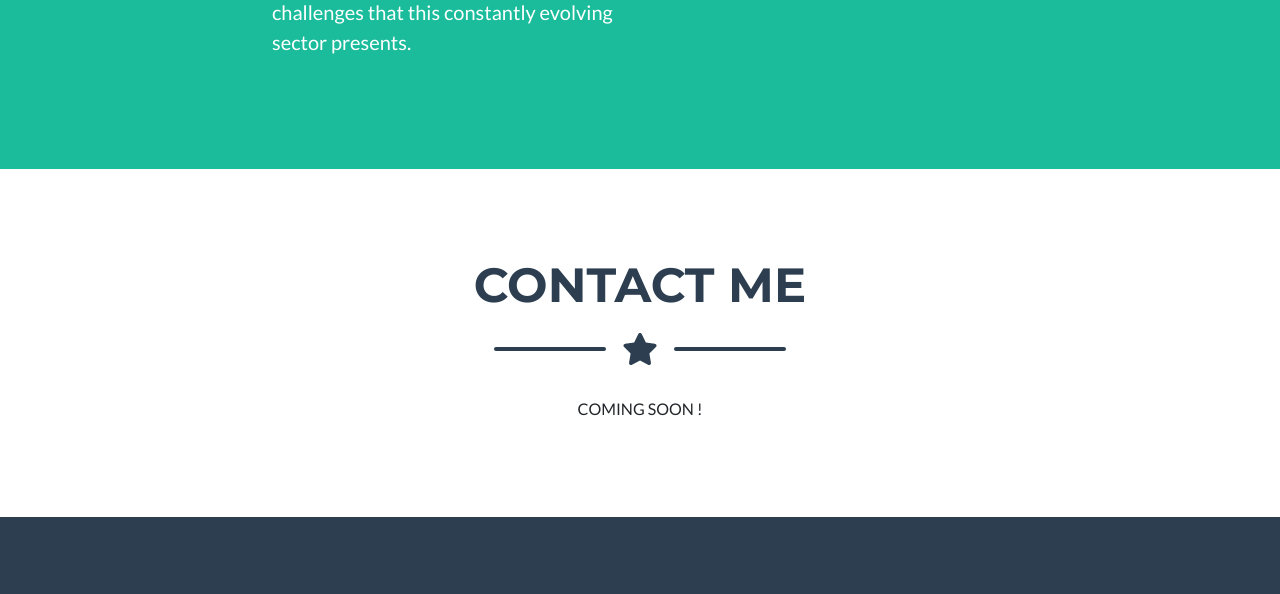
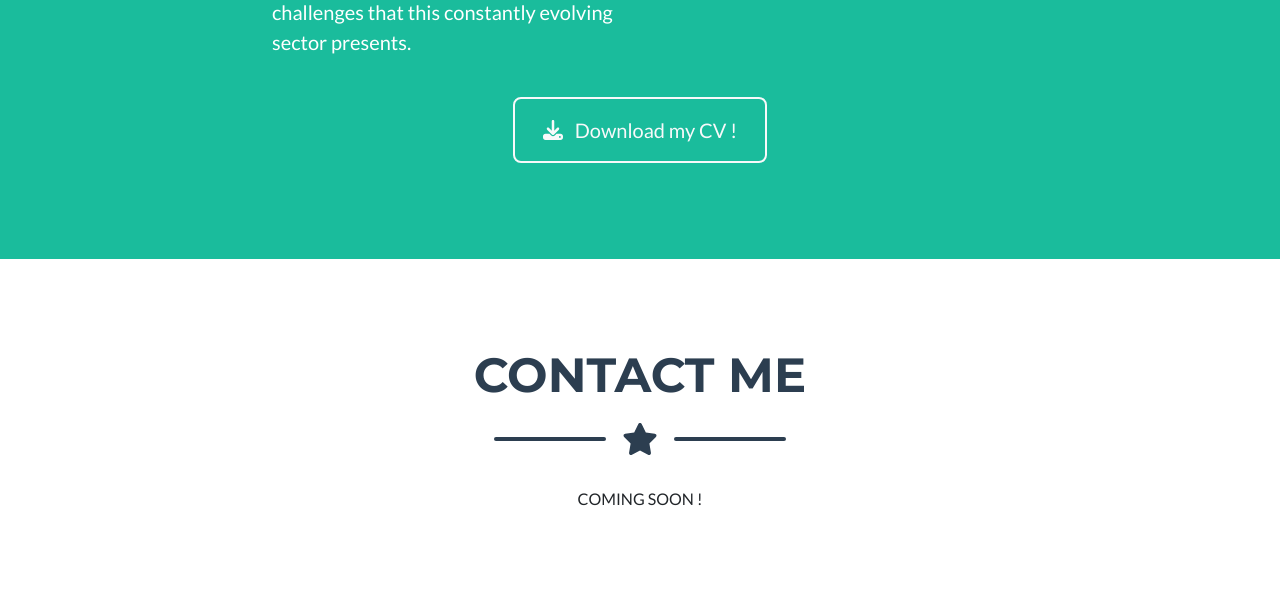
Before and after one commit to Jules-MTC/PortFolio, a website: page index.html in a window 1280 px wide. Shown: the part 2458-3052 px from the top of the page. Drawn offline with nearby package versions, Linux system fonts and the light colour scheme; no server answers.

Commit message:
feat: Updated the CV and added a section and a button to download it

```diff
--- a/index.html
+++ b/index.html
@@ -151,13 +151,13 @@
                 </div>
             </div>
             <!-- About Section Button-->
-            <!-- <div class="text-center mt-4">
-                    <a class="btn btn-xl btn-outline-light" href="https://startbootstrap.com/theme/freelancer/">
+            <div class="text-center mt-4">
+                    <a class="btn btn-xl btn-outline-light" href="./assets/doc/CV_ANTOINE_Jules_VERT_info_V9.pdf">
                         <i class="fas fa-download me-2"></i>
-                        Free Download!
+                        Download my CV !
                     </a>
                 </div>
-            </div> -->
+            </div>
     </section>
     <!-- Contact Section-->
     <section class="page-section" id="contact">
```
Also changed, not shown: README.md, 1 other file.
